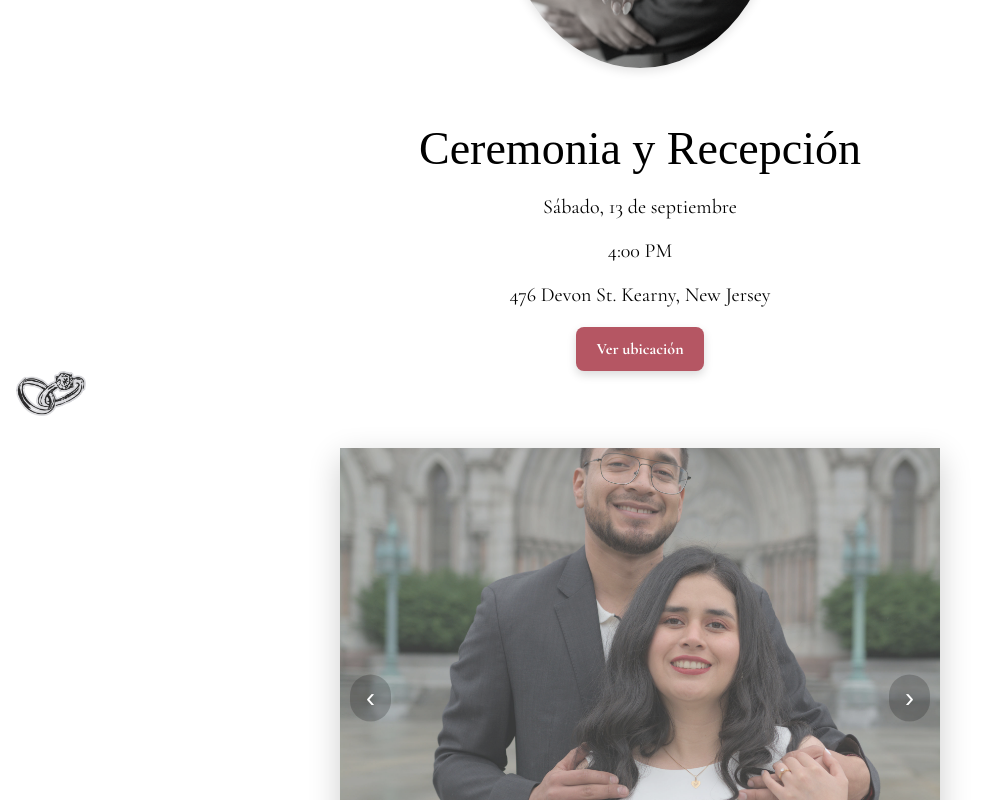
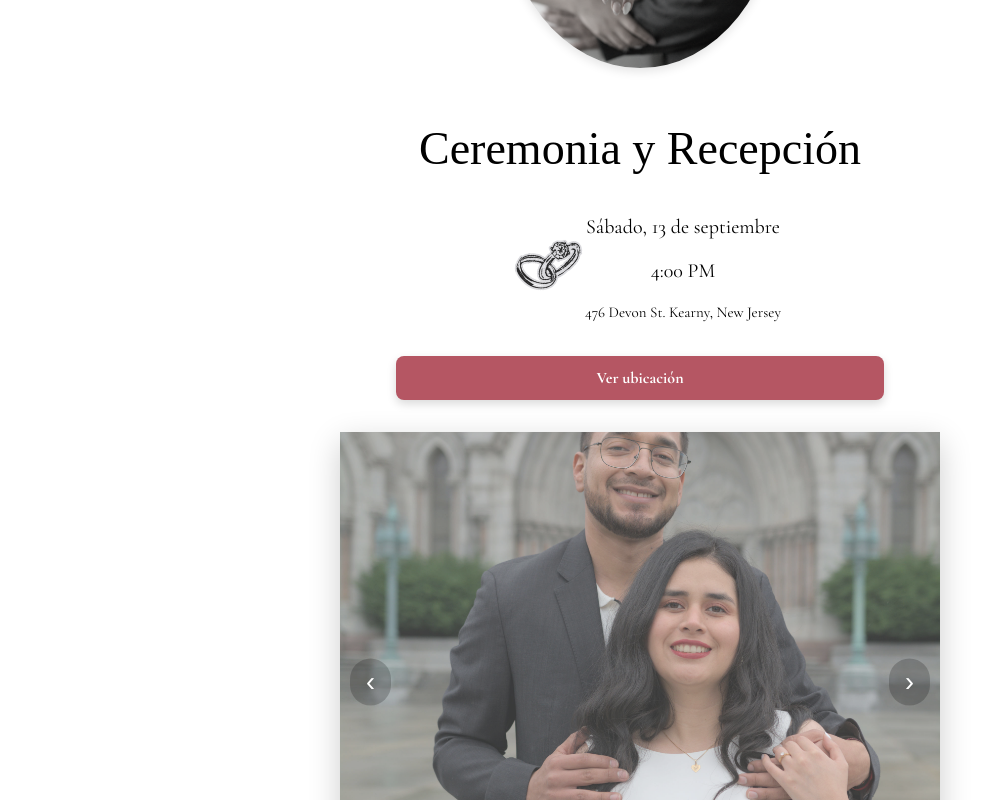
Before and after one commit to Pamefer/bodapamcos, a React (Create React App) app: page / in a window 1280 px wide. Shown: the part 1400-2200 px from the top of the page, without its empty margins (0-998 px from the left). Built offline with nearby package versions, Linux system fonts and the light colour scheme; a web font is replaced by a local one.

Commit message:
fix reception

```diff
--- a/src/App.css
+++ b/src/App.css
@@ -7,7 +7,7 @@
 .audio-controls {
   height: 50px;
   bottom: 20px;
-  right: 50px;
+  right: 20px;
   width: 50px;
   background: #413b3b;
   border-radius: 50%;
@@ -112,6 +112,9 @@
   justify-content: center;
 }
 
+.smallText {
+  font-size: 15px;
+}
 .normalText {
   font-size: 20px;
 }
@@ -144,11 +147,8 @@
   line-height: 0.5rem;
 }
 
-/* .thirdSection {
-  transform: rotate(-11deg);
-} */
 .iconos {
-  width: "50%";
+  align-content: center;
 }
 .iconos img {
   width: 70px;
@@ -162,6 +162,7 @@
   border-radius: inherit;
   object-position: center center;
   object-fit: cover;
+  transform: rotate(-14deg);
 }
 
 .maps-button {
@@ -175,6 +176,7 @@
   font-weight: bold;
   box-shadow: 0 4px 10px rgba(0, 0, 0, 0.15);
   transition: background-color 0.3s ease;
+  width: 35%;
 }
 
 .maps-button:hover {
@@ -189,3 +191,19 @@
   box-shadow: 0 4px 10px rgba(0, 0, 0, 0.1);
   filter: grayscale(80%);
 }
+
+.textDobleColumn {
+  display: flex;
+  flex-direction: row;
+  text-align: center;
+  justify-content: center;
+  margin: 0 2rem;
+}
+
+.thirdSection {
+  display: flex;
+  flex-direction: column;
+  row-gap: 20px;
+  justify-content: center;
+  align-items: center;
+}
--- a/src/App.js
+++ b/src/App.js
@@ -116,22 +116,29 @@ function App() {
       </div>
       <div className="thirdSection normalText">
         <p className="cursiveTextMea">Ceremonia y Recepción</p>
-        <p>Sábado, 13 de septiembre</p>
-        <p>4:00 PM</p>
-        <p>476 Devon St. Kearny, New Jersey</p>
+
+        <div className="textDobleColumn">
+          <div className="iconos">
+            <img src={anillos} alt="anillos" ></img>
+          </div>
+          <div>
+            <p>Sábado, 13 de septiembre</p>
+            <p>4:00 PM</p>
+            <p className="smallText">476 Devon St. Kearny, New Jersey</p>
+          </div>
+
+        </div>
 
         <a
           href="https://www.google.com/maps/place/476+Devon+St,+Kearny,+NJ+07032"
           target="_blank"
           rel="noopener noreferrer"
-          class="maps-button"
+          className="maps-button"
         >
           Ver ubicación
         </a>
 
-        <div className="iconos">
-          <img src={anillos} alt="anillos" ></img>
-        </div>
+
 
       </div>
       <Carousel />
```
